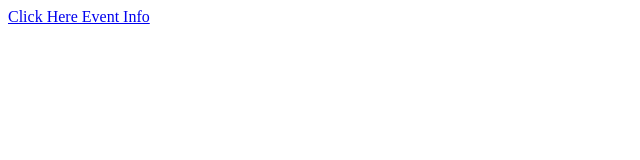
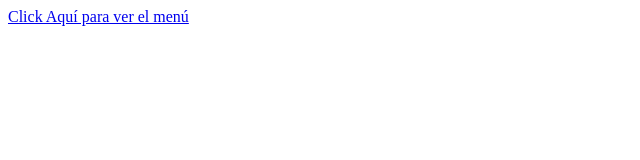
Before and after one commit to anavegana97/La-Flor-De-La-Vida-, a plain HTML site: page index.html in a window 1280 px wide. Shown: the full height of the page, 0-640 px from the left. Drawn offline with Linux system fonts and the light colour scheme.

Commit message:
Update index.html

```diff
--- a/index.html
+++ b/index.html
@@ -1,3 +1,3 @@
 <html>
-  <p><a href="https://github.com/anavegana97/La-Flor-De-La-Vida-/blob/main/MenuLaFlorDeLaVida.pdf">Click Here Event Info</a></p>
+  <p><a href="MenuLaFlorDeLaVida.pdf">Click Aquí para ver el menú</a></p>
 </html>
```
